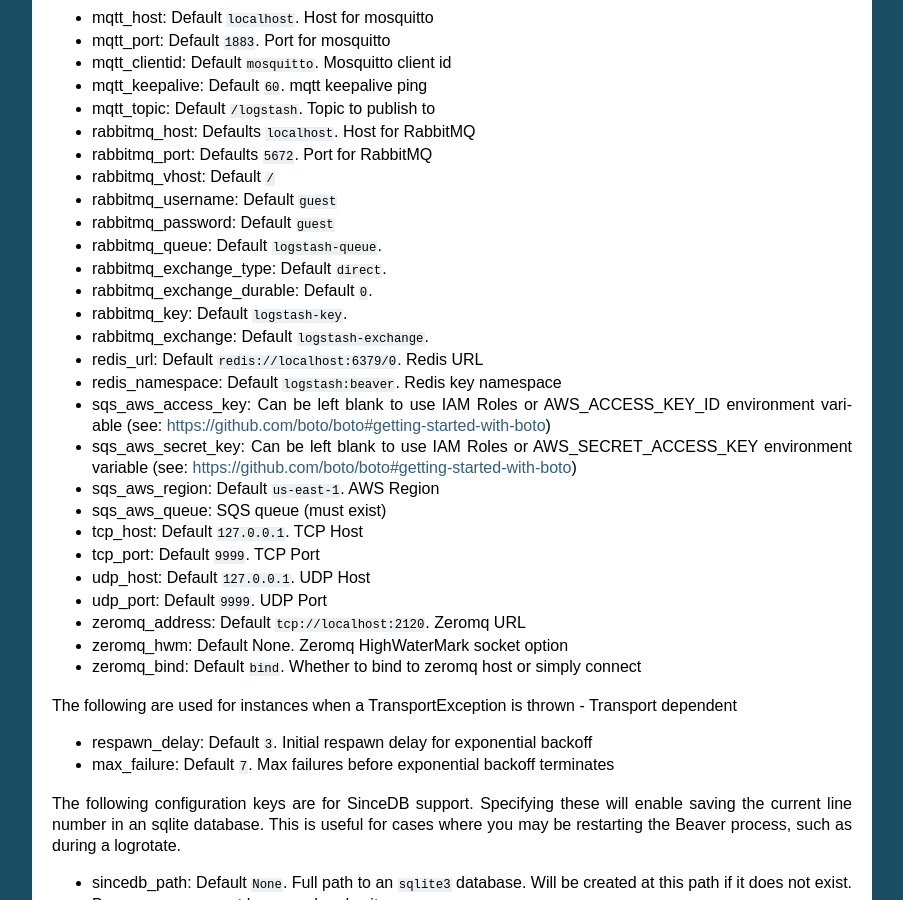
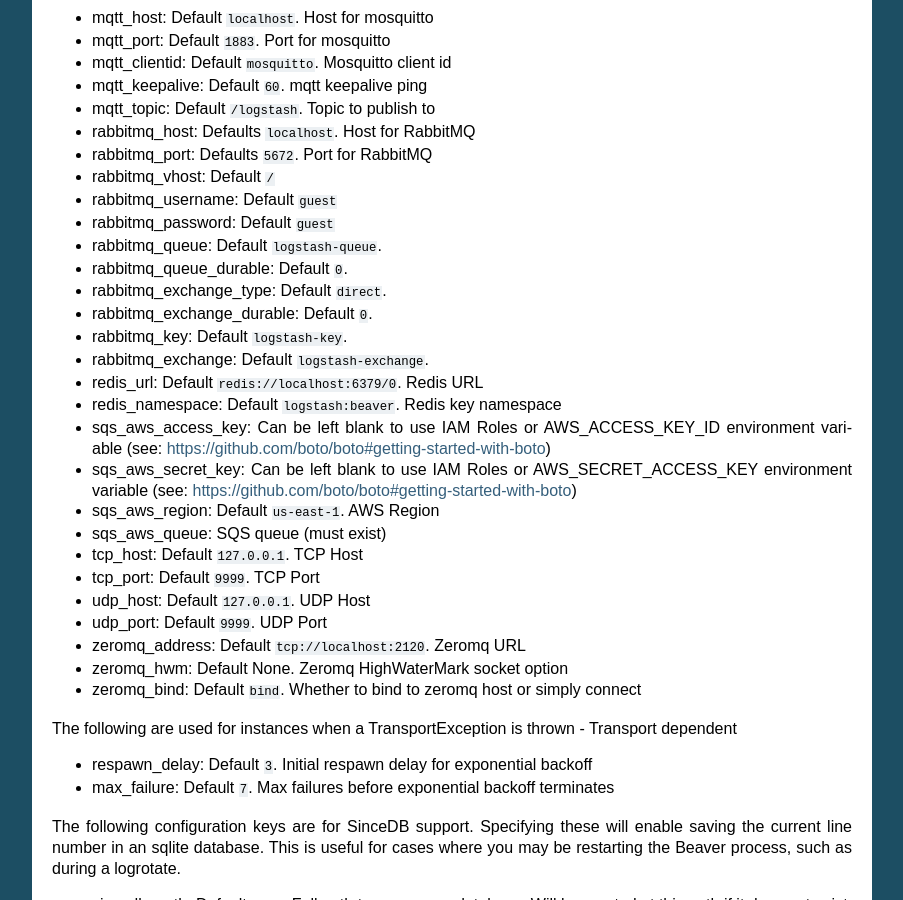
Before and after one commit to python-beaver/python-beaver, a Sphinx documentation site: the page built from docs/user/usage.rst, in a window 1280 px wide and 900 px high, scrolled down 813 px. Shown: the whole window, without its empty margins (198-1101 px from the left). Built offline with Sphinx 7.4.7, drawn with Linux system fonts in a browser that asks for light colours.

Commit message:
Adding missing config file option 'rabbitmq_queue_durable'.

```diff
--- a/docs/user/usage.rst
+++ b/docs/user/usage.rst
@@ -54,6 +54,7 @@
 * rabbitmq_username: Default ``guest``
 * rabbitmq_password: Default ``guest``
 * rabbitmq_queue: Default ``logstash-queue``.
+* rabbitmq_queue_durable: Default ``0``.
 * rabbitmq_exchange_type: Default ``direct``.
 * rabbitmq_exchange_durable: Default ``0``.
 * rabbitmq_key: Default ``logstash-key``.
```
